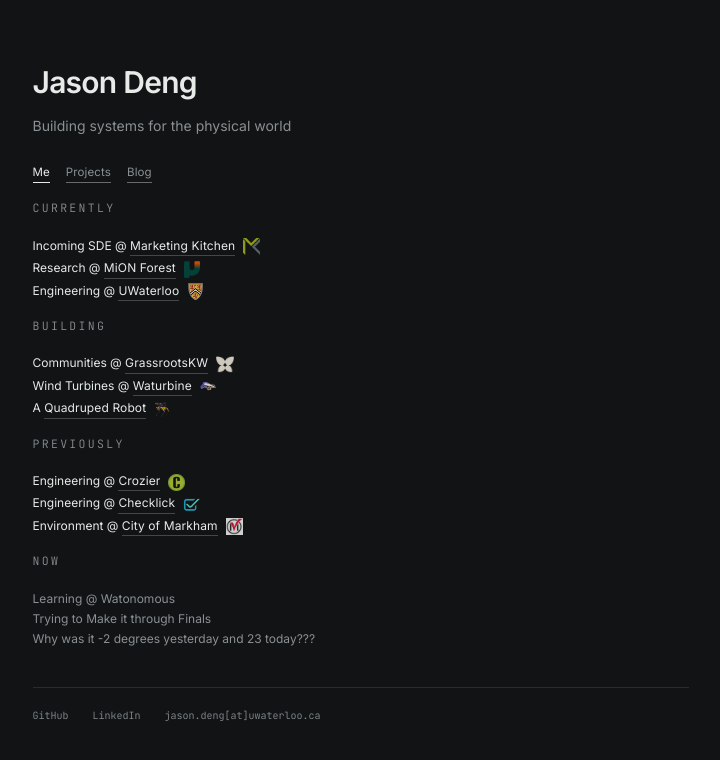
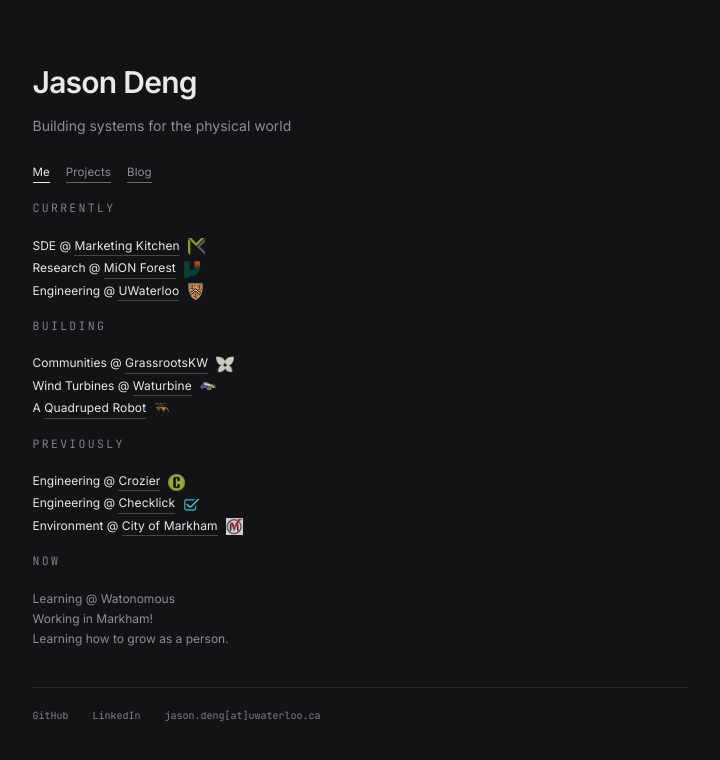
Before and after one commit to jasonkdeng/jdengv2, a Next.js app: page / in a window 1280 px wide. Shown: the top 760 px of the page, without its empty margins (272-992 px from the left). Built offline with nearby package versions, Linux system fonts and the light colour scheme.

Commit message:
feat: update home page

```diff
--- a/app/page.tsx
+++ b/app/page.tsx
@@ -10,8 +10,8 @@
 
   const nowItems = [
     "Learning @ Watonomous",
-    "Trying to Make it through Finals",
-    "Why was it -2 degrees yesterday and 23 today???",
+    "Working in Markham!",
+    "Learning how to grow as a person.",
   ];
 
   return (
@@ -19,7 +19,7 @@
       <Section label="Currently">
         <ul className="space-y-1 text-xs">
           <InlineLinkItem
-            prefix="Incoming SDE @"
+            prefix="SDE @"
             name="Marketing Kitchen"
             logoSrc="/MarketingKitchen.png"
             url="https://www.marketingkitchen.ca"
```
